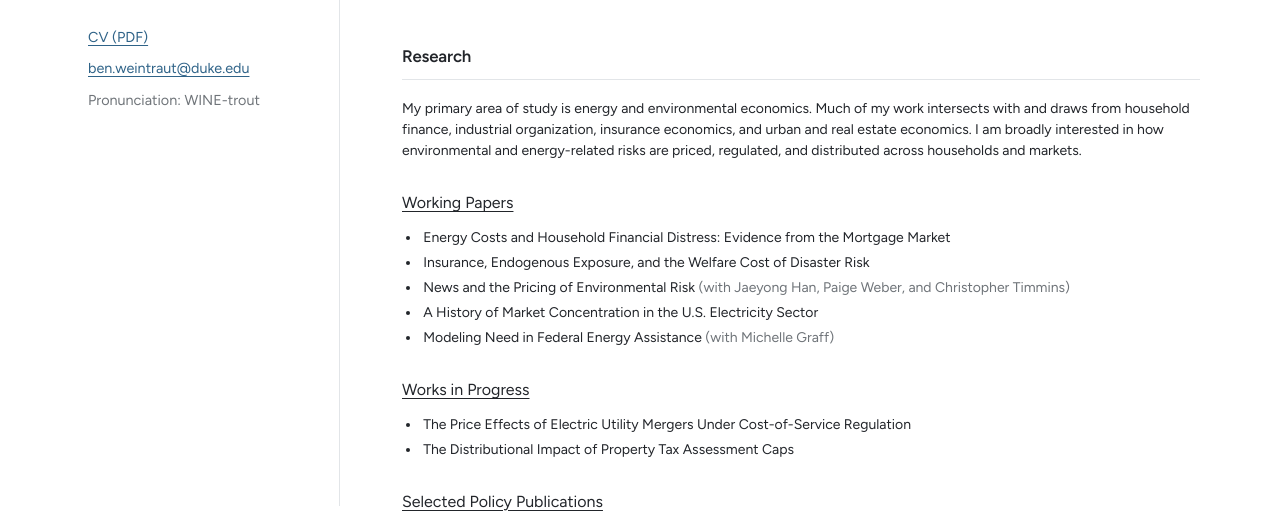
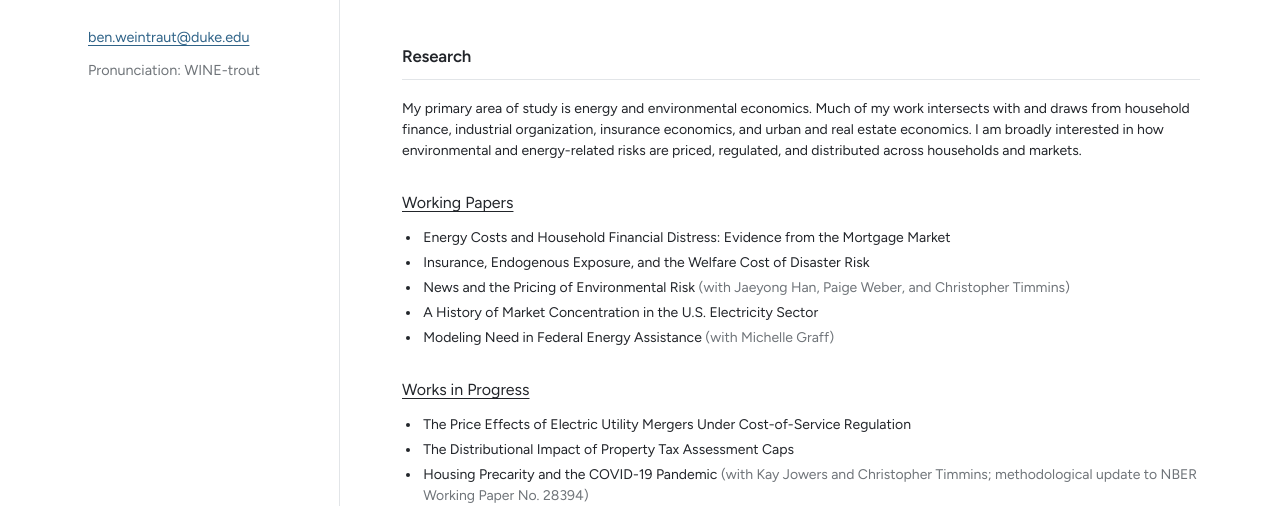
Before and after one commit to benweintraut/benweintraut.github.io, a plain HTML site: page index.html in a window 1280 px wide. Shown: the part 294-807 px from the top of the page. Drawn offline with Linux system fonts and the light colour scheme.

Commit message:
Update index.html

```diff
--- a/index.html
+++ b/index.html
@@ -241,7 +241,6 @@
       <p class="affiliation">Duke University</p>
 
       <div class="profile-links">
-      <a href="cv.pdf" target="_blank" rel="noopener">CV (PDF)</a>
       <a href="mailto:ben.weintraut@duke.edu">ben.weintraut@duke.edu</a>
       <div class="pronunciation">Pronunciation: WINE-trout</div>
       </div>
@@ -305,6 +304,7 @@
           <ul class="research-list">
             <li>The Price Effects of Electric Utility Mergers Under Cost-of-Service Regulation</li>
             <li>The Distributional Impact of Property Tax Assessment Caps</li>
+            <li>Housing Precarity and the COVID-19 Pandemic <span class="paper-meta">(with Kay Jowers and Christopher Timmins; methodological update to NBER Working Paper No. 28394)</span> </li>
           </ul>
         </div>
 
```
